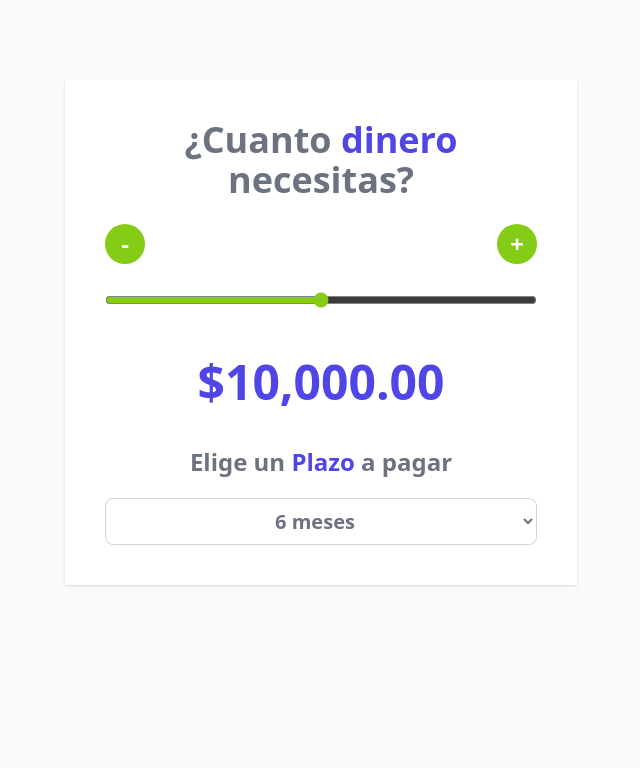
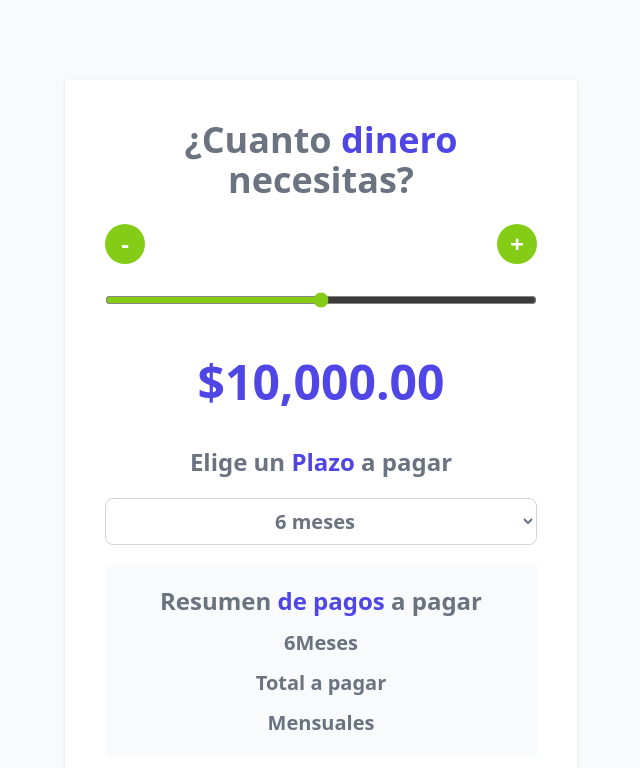
Before and after one commit to ivancardozo11/Loan-rate-calculator-Reactjs, a React (Vite) app: page / in a window 1280 px wide. Shown: the top 768 px of the page, without its empty margins (319-959 px from the left). Built offline with nearby package versions, Linux system fonts and the light colour scheme.

Commit message:
manipulate state and add mothly pay lapse dinamic update

```diff
--- a/src/App.jsx
+++ b/src/App.jsx
@@ -90,6 +90,16 @@
         <option value="24">24 meses</option>
 
       </select>
+
+      <div className='my-5 space-y-3 bg-gray-50 p-5'>
+      <h2 className='text-2xl font-extrabold text-gray-500 text-center'>
+       Resumen <span className='text-indigo-600'>de pagos </span>a pagar
+      </h2>
+
+      <p className='text-xl text-gray-500 text-center font-bold'>{meses}Meses</p>
+      <p className='text-xl text-gray-500 text-center font-bold'>Total a pagar</p>
+      <p className='text-xl text-gray-500 text-center font-bold'>Mensuales</p>
+      </div>
     </div>
   )
 }
```
